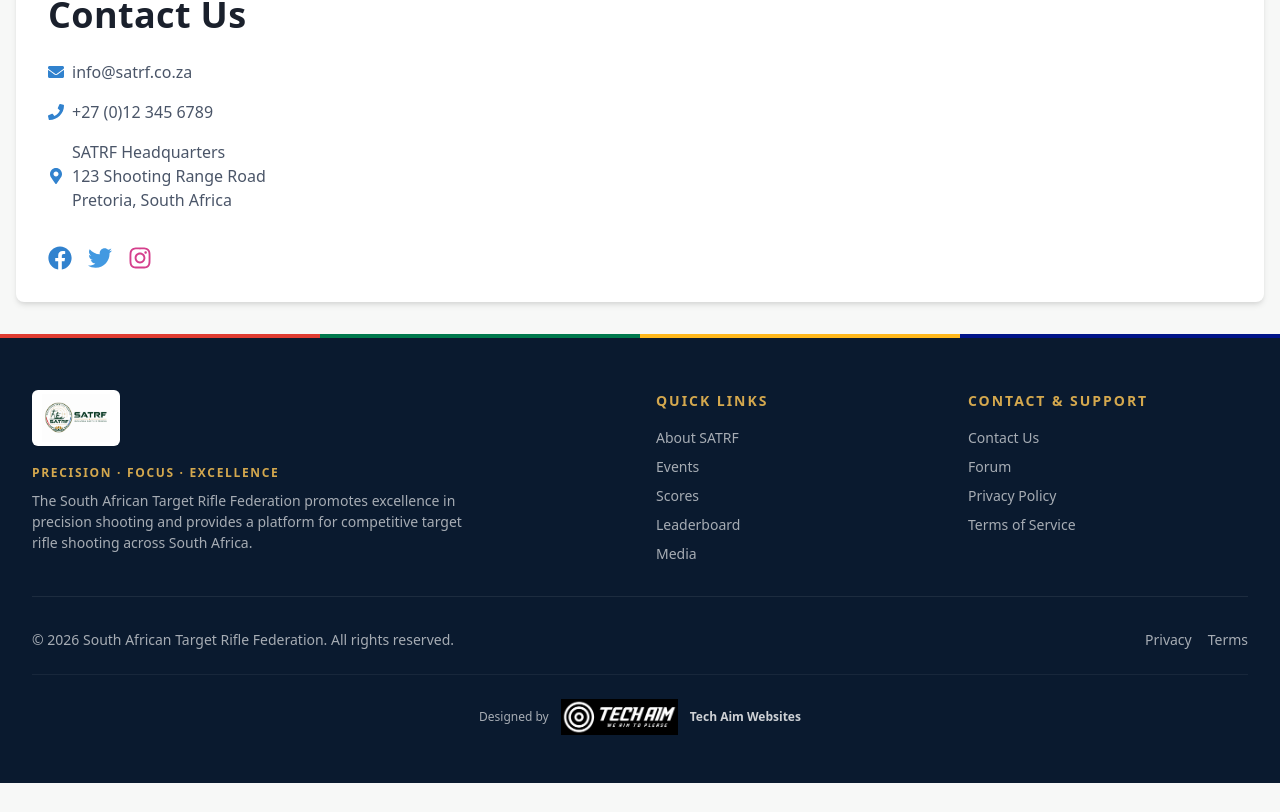
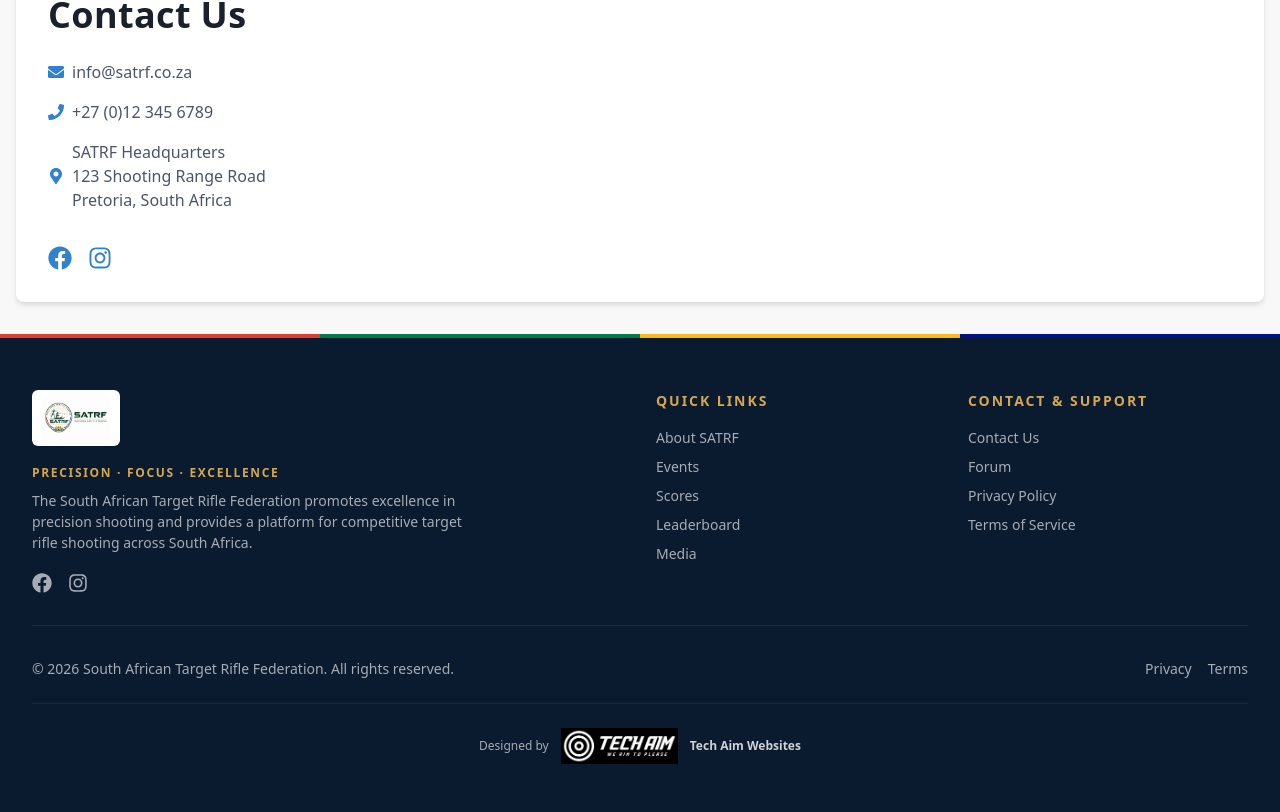
Before and after one commit to Stoetbul94/SATRFwebsite, a Next.js app: page /about in a window 1280 px wide. Shown: the part 1805-2617 px from the top of the page. Before the commit the page ends 2588 px from the top, so only its background shows below. Built offline with nearby package versions, Linux system fonts and the light colour scheme; no server answers.

Commit message:
Add official SATRF Facebook and Instagram social links.
Show icons in the footer and about page, replacing placeholder social URLs.

Co-authored-by: Cursor <cursoragent@cursor.com>

```diff
--- a/src/components/layout/Footer.tsx
+++ b/src/components/layout/Footer.tsx
@@ -12,6 +12,7 @@ import {
 } from '@chakra-ui/react';
 import FlagStripe from '@/components/brand/FlagStripe';
 import SatrfHorizontalLogo from '@/components/brand/SatrfHorizontalLogo';
+import SocialLinks from '@/components/layout/SocialLinks';
 
 export default function Footer() {
   const linkColor = 'whiteAlpha.700';
@@ -29,10 +30,11 @@ export default function Footer() {
             <Text textStyle="eyebrow" mb={2} color="satrf.gold.400">
               Precision · Focus · Excellence
             </Text>
-            <Text color={linkColor} fontSize="sm" lineHeight="relaxed" maxW="md">
+            <Text color={linkColor} fontSize="sm" lineHeight="relaxed" maxW="md" mb={4}>
               The South African Target Rifle Federation promotes excellence in precision shooting
               and provides a platform for competitive target rifle shooting across South Africa.
             </Text>
+            <SocialLinks color={linkColor} hoverColor="white" />
           </GridItem>
 
           <GridItem>
--- /dev/null
+++ b/src/components/layout/SocialLinks.tsx
@@ -0,0 +1,43 @@
+import { HStack, Icon, Link } from '@chakra-ui/react';
+import { FaFacebook, FaInstagram } from 'react-icons/fa';
+import { SATRF_SOCIAL_LINKS } from '@/lib/socialLinks';
+
+const ICONS = {
+  facebook: FaFacebook,
+  instagram: FaInstagram,
+} as const;
+
+type SocialLinksProps = {
+  size?: number;
+  color?: string;
+  hoverColor?: string;
+  spacing?: number;
+};
+
+export default function SocialLinks({
+  size = 5,
+  color = 'whiteAlpha.700',
+  hoverColor = 'satrf.gold.400',
+  spacing = 4,
+}: SocialLinksProps) {
+  return (
+    <HStack spacing={spacing}>
+      {SATRF_SOCIAL_LINKS.map((social) => {
+        const IconComponent = ICONS[social.id];
+        return (
+          <Link
+            key={social.id}
+            href={social.href}
+            isExternal
+            aria-label={`SATRF on ${social.label}${social.handle ? ` (${social.handle})` : ''}`}
+            _hover={{ color: hoverColor }}
+            color={color}
+            transition="color 0.2s"
+          >
+            <Icon as={IconComponent} boxSize={size} />
+          </Link>
+        );
+      })}
+    </HStack>
+  );
+}
--- /dev/null
+++ b/src/lib/socialLinks.ts
@@ -0,0 +1,13 @@
+export const SATRF_SOCIAL_LINKS = [
+  {
+    id: 'facebook',
+    label: 'Facebook',
+    href: 'https://www.facebook.com/p/South-African-Target-Rifle-Federation-61583323393321/',
+  },
+  {
+    id: 'instagram',
+    label: 'Instagram',
+    href: 'https://www.instagram.com/satrfshooting/',
+    handle: '@satrfshooting',
+  },
+] as const;
--- a/src/pages/about.tsx
+++ b/src/pages/about.tsx
@@ -9,7 +9,8 @@ import {
   Link,
   useColorModeValue,
 } from '@chakra-ui/react';
-import { FaEnvelope, FaPhone, FaMapMarkerAlt, FaFacebook, FaTwitter, FaInstagram } from 'react-icons/fa';
+import { FaEnvelope, FaPhone, FaMapMarkerAlt } from 'react-icons/fa';
+import SocialLinks from '@/components/layout/SocialLinks';
 import Layout from '@/components/layout/Layout';
 import Image from 'next/image';
 import Head from 'next/head';
@@ -129,17 +130,9 @@ export default function About() {
                   Pretoria, South Africa
                 </Text>
               </HStack>
-              <HStack spacing={4} mt={4}>
-                <Link href="https://facebook.com/satrf" isExternal>
-                  <Icon as={FaFacebook} w={6} h={6} color="blue.500" />
-                </Link>
-                <Link href="https://twitter.com/satrf" isExternal>
-                  <Icon as={FaTwitter} w={6} h={6} color="blue.400" />
-                </Link>
-                <Link href="https://instagram.com/satrf" isExternal>
-                  <Icon as={FaInstagram} w={6} h={6} color="pink.500" />
-                </Link>
-              </HStack>
+              <Box mt={4}>
+                <SocialLinks size={6} color="blue.500" hoverColor="satrf.gold.500" />
+              </Box>
             </VStack>
           </Box>
         </VStack>
```
